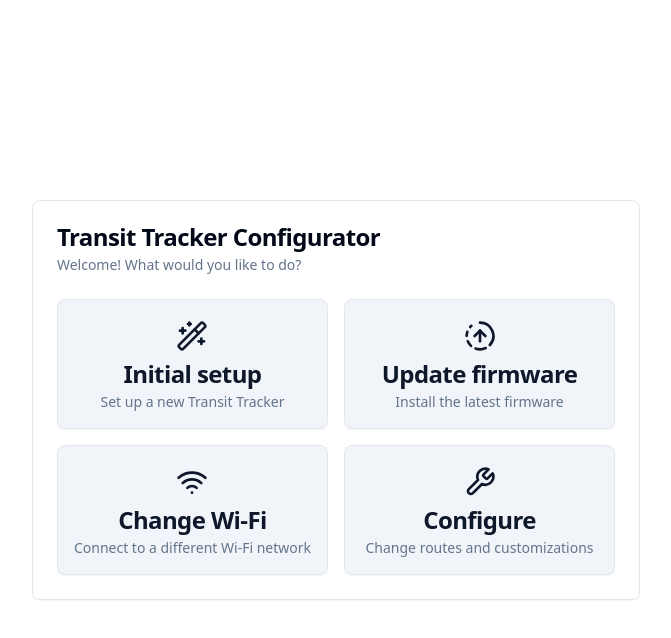
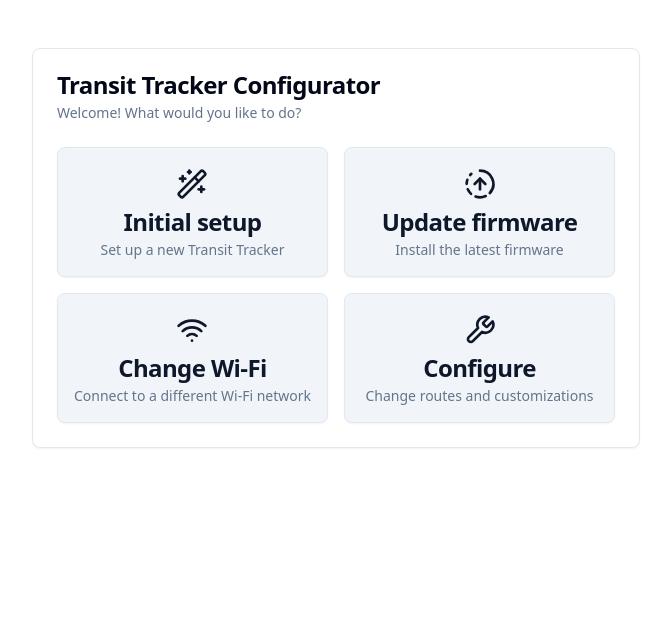
Before and after one commit to tjhorner/transit-tracker-configurator, a SvelteKit app: page / in a window 1280 px wide. Shown: the top 638 px of the page, without its empty margins (304-975 px from the left). Built offline with nearby package versions, Linux system fonts and the light colour scheme.

Commit message:
uncenter

```diff
--- a/src/routes/+layout.svelte
+++ b/src/routes/+layout.svelte
@@ -13,7 +13,7 @@
 <ModeWatcher />
 <Toaster position="bottom-center" />
 
-<div class="layout-container">
+<div class="layout-container pt-12">
   <div>
     {@render children()}
   </div>
@@ -23,7 +23,7 @@
   .layout-container {
     display: flex;
     flex-direction: column;
-    justify-content: safe center;
+    /* justify-content: safe center; */
     align-items: safe center;
     height: 100%;
     width: 100%;
```
